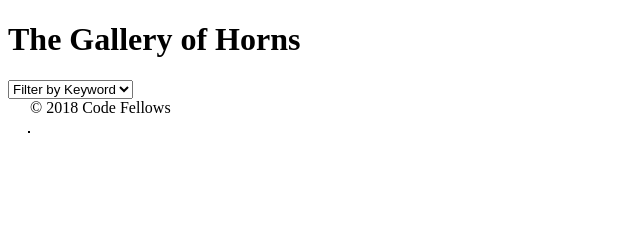
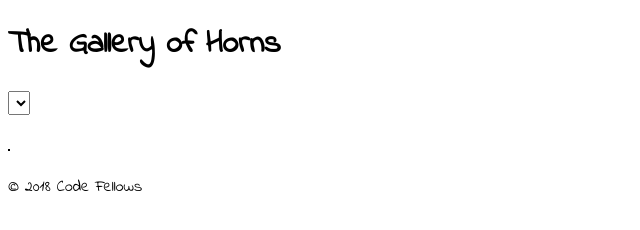
Before and after one commit to heyerthb/lab-02, a plain HTML site: page index.html in a window 1280 px wide. Shown: the whole page, without its empty margins (0-640 px from the left). Drawn offline with nearby package versions, Linux system fonts and the light colour scheme; no server answers.

Commit message:
Finished lab-2

```diff
--- a/css/layout.css
+++ b/css/layout.css
@@ -1,6 +1,12 @@
-#photo-template {
-  float: left;
-  margin-left: 20px;
+* {
+  font-family: 'Indie Flower', cursive;
+}
+
+main {
+  display:grid;
+  grid-template: 1fr / 1fr 1fr 1fr
+  /* float: left;
+  margin-left: 20px; */
 }
 
 img {
@@ -8,10 +14,3 @@ img {
   border: 1px solid black;
 
 }
-
-/* section {
-  display: flex;
-  flex-flow: wrap;
-  justify-content: space-evenly;
-  align-items: center;
-} */
--- a/index.html
+++ b/index.html
@@ -6,6 +6,7 @@
       <link rel="stylesheet" href="css/layout.css">
     <title>The Gallery of Horns</title>
     <meta name="viewport" content="width=device-width, initial-scale=1.0">
+    <link href="https://fonts.googleapis.com/css?family=Indie+Flower&display=swap" rel="stylesheet">
   </head>
 
   <body>
@@ -13,7 +14,7 @@
       <h1>The Gallery of Horns</h1>
 
       <select>
-        <option value="default">Filter by Keyword</option>
+        <!-- <option value="default">Filter by Keyword</option> -->
       </select>
     </header>
 
```
